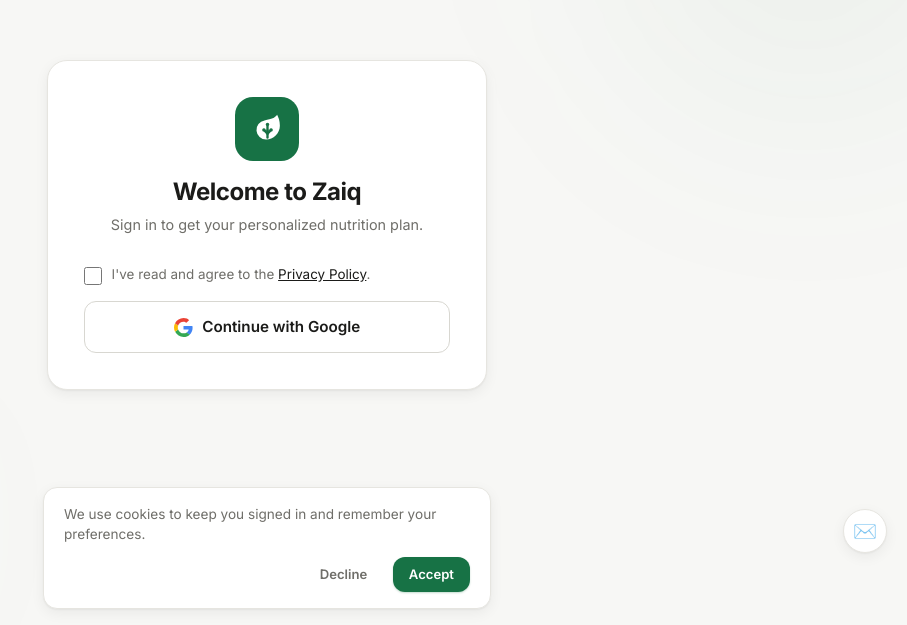
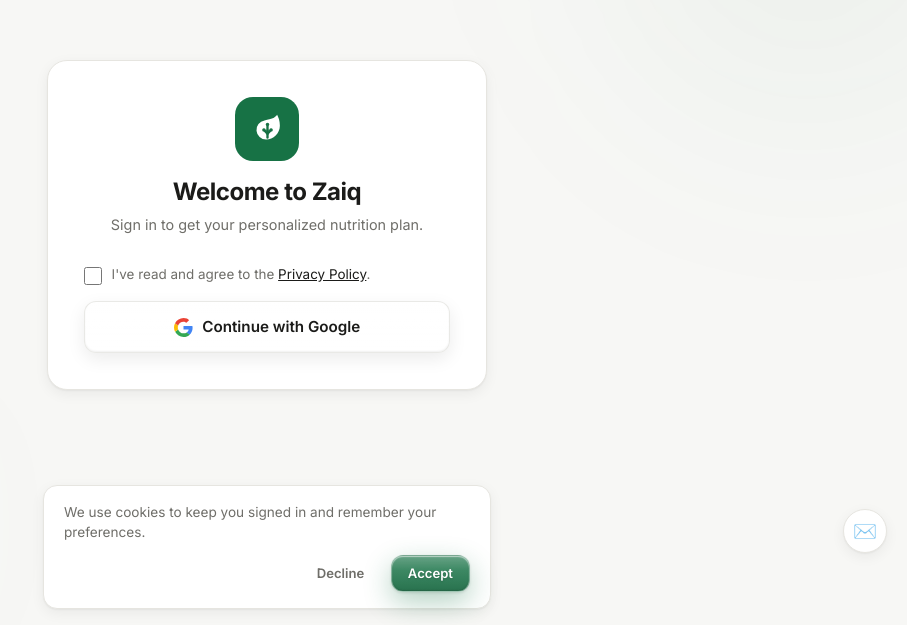
Before and after one commit to verstilearis-sketch/Diet-asisstant-App, a Next.js app: page /auth in a window 1280 px wide. Shown: the part 175-800 px from the top of the page, without its empty margins (373-1280 px from the left). Built offline with nearby package versions, Linux system fonts and the light colour scheme; no server answers.

Commit message:
Liquid Glass buttons (iOS 26 style): translucent, specular highlight, refracted edge

```diff
--- a/src/app/globals.css
+++ b/src/app/globals.css
@@ -158,50 +158,106 @@ button, [role="button"] { touch-action: manipulation; -webkit-tap-highlight-colo
 }
 
 /* ── Buttons ────────────────────────────────────────────────── */
+/* Liquid Glass (iOS 26 style): translucent base, refracted edge,
+   specular top highlight, luminous depth shadow. */
 .btn-primary {
   display: inline-flex; align-items: center; justify-content: center; gap: 0.5rem;
-  background: var(--color-accent);
+  background:
+    linear-gradient(180deg, rgba(255,255,255,.28) 0%, rgba(255,255,255,.07) 42%, rgba(0,0,0,.10) 100%),
+    color-mix(in srgb, var(--color-accent) 90%, transparent);
   color: #fff;
-  border: none;
+  border: 1px solid rgba(255,255,255,.38);
   border-radius: 0.75rem;
   padding: 0.8rem 1.75rem;
   font-family: var(--font-sans);
   font-weight: 600; font-size: 0.95rem;
   cursor: pointer;
-  transition: background 120ms var(--ease-out), transform 120ms var(--ease-out), box-shadow 120ms var(--ease-out);
-  box-shadow: 0 1px 2px rgba(23, 114, 69, 0.25);
+  text-shadow: 0 1px 2px rgba(0,0,0,.18);
+  transition: background 120ms var(--ease-out), transform 120ms var(--ease-out), box-shadow 120ms var(--ease-out), border-color 120ms var(--ease-out);
+  box-shadow:
+    inset 0 1px 1px rgba(255,255,255,.55),
+    inset 0 -1px 2px rgba(0,0,0,.14),
+    0 10px 28px rgba(23,114,69,.32),
+    0 1px 3px rgba(0,0,0,.12);
+  backdrop-filter: blur(14px) saturate(170%);
+  -webkit-backdrop-filter: blur(14px) saturate(170%);
   white-space: nowrap;
 }
 .btn-primary::before { display: none; }
-.btn-primary:hover { background: var(--color-accent-hover); transform: translateY(-1px); box-shadow: 0 4px 12px rgba(23,114,69,.28); }
-.btn-primary:active { background: var(--color-accent-active); transform: translateY(0); }
-.btn-primary:disabled { opacity: 0.55; cursor: not-allowed; transform: none; box-shadow: none; }
+.btn-primary:hover {
+  background:
+    linear-gradient(180deg, rgba(255,255,255,.34) 0%, rgba(255,255,255,.10) 42%, rgba(0,0,0,.08) 100%),
+    color-mix(in srgb, var(--color-accent-hover) 92%, transparent);
+  transform: translateY(-1px);
+  box-shadow:
+    inset 0 1px 1px rgba(255,255,255,.6),
+    inset 0 -1px 2px rgba(0,0,0,.12),
+    0 14px 34px rgba(23,114,69,.38),
+    0 2px 6px rgba(0,0,0,.14);
+}
+.btn-primary:active {
+  background:
+    linear-gradient(180deg, rgba(255,255,255,.18) 0%, rgba(255,255,255,.05) 42%, rgba(0,0,0,.14) 100%),
+    color-mix(in srgb, var(--color-accent-active) 92%, transparent);
+  transform: translateY(0) scale(.985);
+  box-shadow:
+    inset 0 1px 1px rgba(255,255,255,.4),
+    inset 0 2px 6px rgba(0,0,0,.18),
+    0 4px 14px rgba(23,114,69,.25);
+}
+.btn-primary:disabled { opacity: 0.55; cursor: not-allowed; transform: none; box-shadow: none; backdrop-filter: none; -webkit-backdrop-filter: none; }
 
 .btn-secondary {
   display: inline-flex; align-items: center; justify-content: center; gap: 0.5rem;
-  background: var(--color-surface);
+  background:
+    linear-gradient(180deg, rgba(255,255,255,.45) 0%, rgba(255,255,255,.10) 50%, rgba(255,255,255,.02) 100%),
+    color-mix(in srgb, var(--color-surface) 62%, transparent);
   color: var(--color-text);
-  border: 1px solid var(--color-border-strong);
+  border: 1px solid color-mix(in srgb, var(--color-border-strong) 55%, transparent);
   border-radius: 0.75rem;
   padding: 0.8rem 1.75rem;
   font-family: var(--font-sans);
   font-weight: 600; font-size: 0.95rem;
   cursor: pointer;
-  transition: border-color 120ms var(--ease-out), background 120ms var(--ease-out);
+  transition: border-color 120ms var(--ease-out), background 120ms var(--ease-out), box-shadow 120ms var(--ease-out), transform 120ms var(--ease-out);
+  box-shadow:
+    inset 0 1px 1px rgba(255,255,255,.6),
+    inset 0 -1px 2px rgba(0,0,0,.06),
+    0 6px 18px rgba(0,0,0,.08);
+  backdrop-filter: blur(16px) saturate(180%);
+  -webkit-backdrop-filter: blur(16px) saturate(180%);
   white-space: nowrap;
 }
-.btn-secondary:hover { border-color: var(--color-muted); background: var(--color-surface2); }
+.btn-secondary:hover {
+  border-color: color-mix(in srgb, var(--color-muted) 60%, transparent);
+  background:
+    linear-gradient(180deg, rgba(255,255,255,.55) 0%, rgba(255,255,255,.14) 50%, rgba(255,255,255,.04) 100%),
+    color-mix(in srgb, var(--color-surface2) 68%, transparent);
+  transform: translateY(-1px);
+  box-shadow:
+    inset 0 1px 1px rgba(255,255,255,.7),
+    inset 0 -1px 2px rgba(0,0,0,.05),
+    0 10px 24px rgba(0,0,0,.10);
+}
+.btn-secondary:active { transform: translateY(0) scale(.985); }
 
 .btn-ghost {
   display: inline-flex; align-items: center; gap: 0.4rem;
   background: transparent; color: var(--color-muted);
-  border: none; border-radius: 0.5rem;
+  border: 1px solid transparent; border-radius: 0.5rem;
   padding: 0.5rem 0.75rem;
   cursor: pointer; font-size: 0.88rem; font-weight: 550;
   font-family: var(--font-sans);
-  transition: color 120ms var(--ease-out), background 120ms var(--ease-out);
+  transition: color 120ms var(--ease-out), background 120ms var(--ease-out), box-shadow 120ms var(--ease-out), border-color 120ms var(--ease-out);
 }
-.btn-ghost:hover { color: var(--color-text); background: var(--color-surface2); }
+.btn-ghost:hover {
+  color: var(--color-text);
+  background: color-mix(in srgb, var(--color-surface2) 70%, transparent);
+  border-color: rgba(255,255,255,.22);
+  box-shadow: inset 0 1px 0 rgba(255,255,255,.35), 0 4px 14px rgba(0,0,0,.07);
+  backdrop-filter: blur(12px) saturate(160%);
+  -webkit-backdrop-filter: blur(12px) saturate(160%);
+}
 
 .btn-danger {
   display: inline-flex; align-items: center; justify-content: center; gap: 0.5rem;
```
